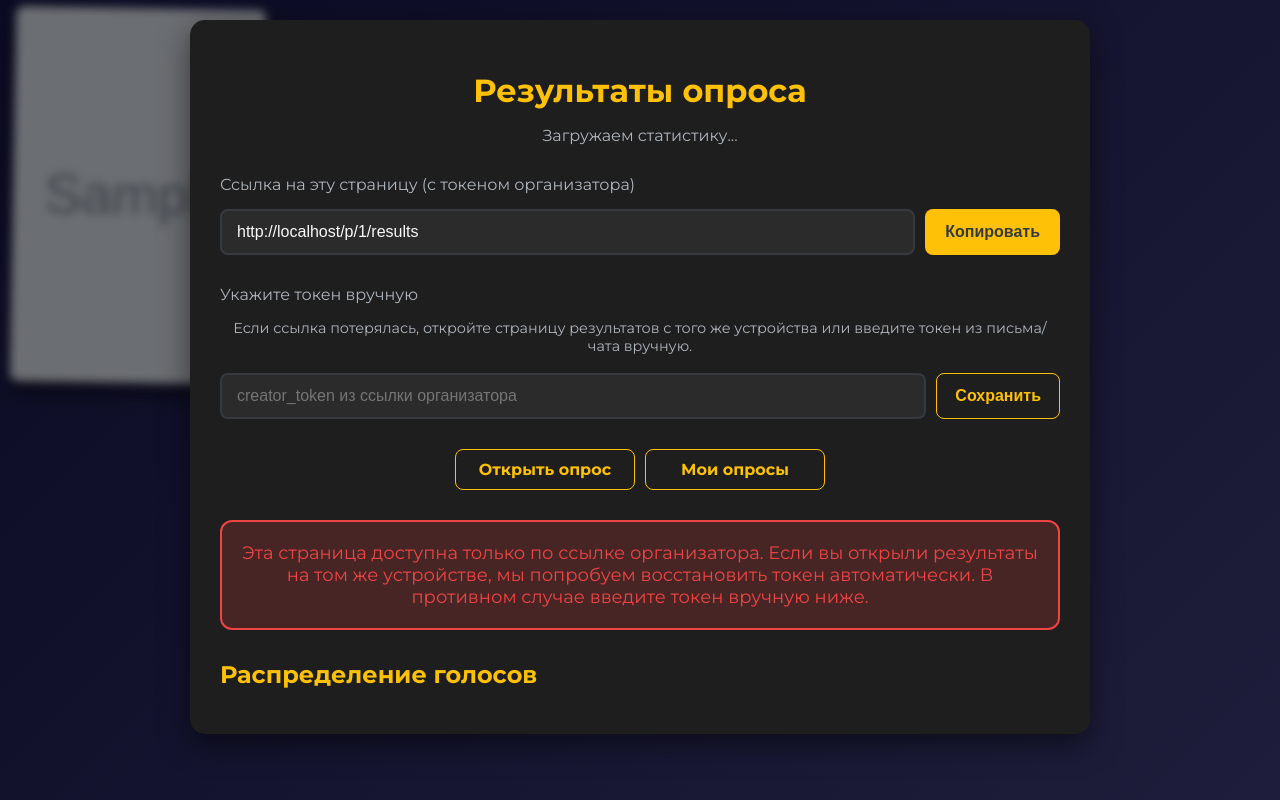
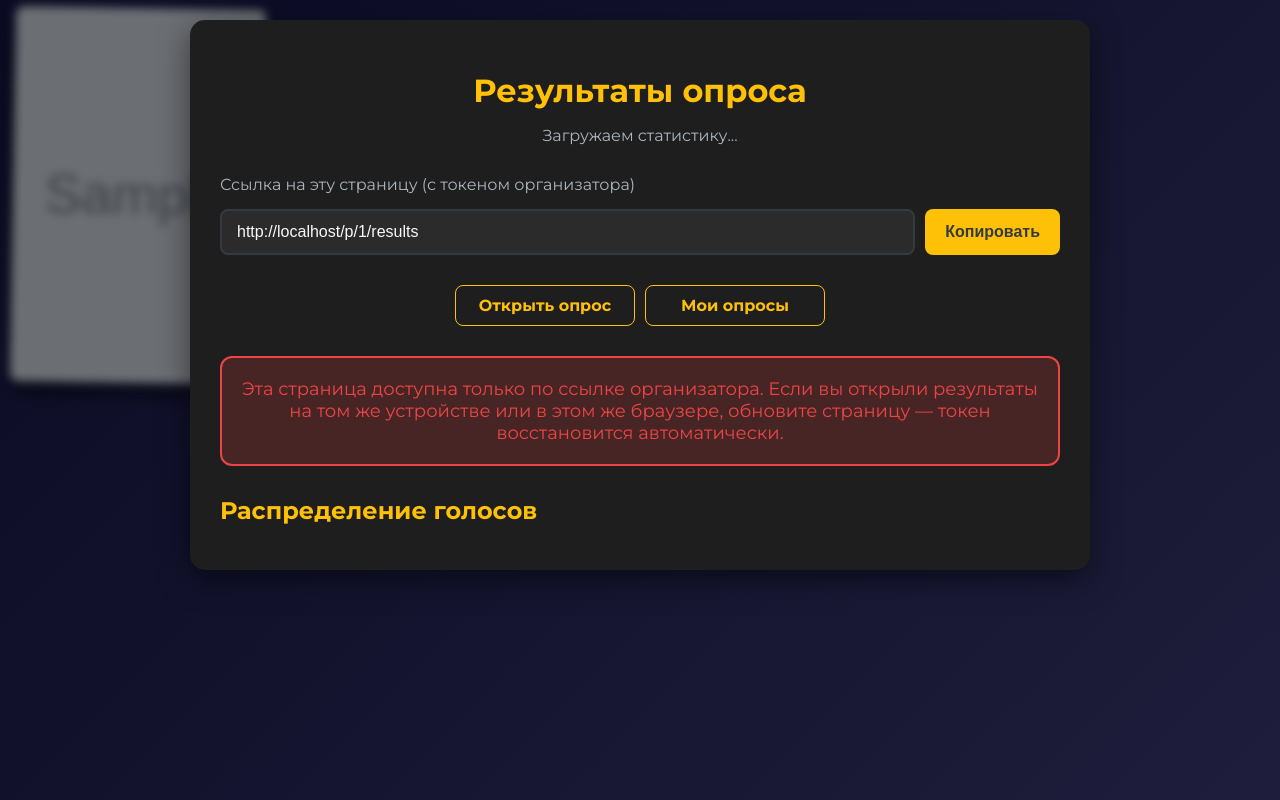
Before and after one commit to BogdanKuklenko/movie-lottery-selfhost, a Flask app: page /p/1/results in a window 1280 px wide. Run offline with Flask 3, Linux system fonts and the light colour scheme; tables that the repository leaves empty hold one stand-in row (values such as "Sample post"); grey boxes marked "Sample" are stand-in pictures.

Commit message:
Remove manual poll token input

```diff
--- a/movie_lottery/static/css/components/_other.css
+++ b/movie_lottery/static/css/components/_other.css
@@ -38,31 +38,6 @@
     min-width: 150px;
 }
 .link-box .copy-btn {
-    flex-shrink: 0;
-}
-
-.token-recovery-box {
-    flex-direction: column;
-}
-
-.token-recovery-hint {
-    margin: 0 0 8px;
-    color: #adb5bd;
-    font-size: 0.9rem;
-}
-
-.token-recovery-actions {
-    display: flex;
-    gap: 10px;
-    width: 100%;
-}
-
-.token-recovery-actions input {
-    flex: 1;
-    min-width: 0;
-}
-
-.token-recovery-actions button {
     flex-shrink: 0;
 }
 
--- a/movie_lottery/static/js/main.js
+++ b/movie_lottery/static/js/main.js
@@ -264,7 +264,7 @@
                 <input type="text" id="poll-share-link" value="${escapeHtml(pollUrl)}" readonly>
                 <button class="copy-btn" data-copy-target="poll-share-link">Копировать</button>
             </div>
-            <p class="poll-info"><strong>Важно:</strong> сохраните ссылку на страницу результатов ниже — она содержит ваш токен организатора. Если ссылка потеряется, токен можно восстановить на этом же устройстве или ввести вручную на странице результатов.</p>
+            <p class="poll-info"><strong>Важно:</strong> сохраните ссылку на страницу результатов ниже — она содержит ваш токен организатора. Если ссылка потеряется, токен можно восстановить на этом же устройстве: мы сохраняем его автоматически и отображаем в разделе «Баллы и участники».</p>
             <div class="link-box">
                 <input type="text" id="poll-results-link" value="${escapeHtml(resultsUrl || '')}" readonly>
                 <button class="copy-btn" data-copy-target="poll-results-link">Копировать</button>
--- a/movie_lottery/static/js/pages/library.js
+++ b/movie_lottery/static/js/pages/library.js
@@ -193,7 +193,7 @@
                 <input type="text" id="poll-share-link" value="${escapeHtml(pollUrl)}" readonly>
                 <button class="copy-btn" data-copy-target="poll-share-link">Копировать</button>
             </div>
-            <p class="poll-info"><strong>Важно:</strong> сохраните ссылку на страницу результатов ниже — она содержит ваш токен организатора. Если ссылка потеряется, токен можно восстановить на этом же устройстве или ввести вручную на странице результатов.</p>
+            <p class="poll-info"><strong>Важно:</strong> сохраните ссылку на страницу результатов ниже — она содержит ваш токен организатора. Если ссылка потеряется, токен можно восстановить на этом же устройстве: мы сохраняем его автоматически и отображаем в разделе «Баллы и участники».</p>
             <div class="link-box">
                 <input type="text" id="poll-results-link" value="${escapeHtml(resultsUrl || '')}" readonly>
                 <button class="copy-btn" data-copy-target="poll-results-link">Копировать</button>
--- a/movie_lottery/static/js/pages/poll_results.js
+++ b/movie_lottery/static/js/pages/poll_results.js
@@ -13,8 +13,6 @@
     const libraryLink = document.getElementById('open-library-link');
     const myPollsButton = document.getElementById('my-polls-btn');
     const myPollsBadge = document.getElementById('my-polls-badge');
-    const tokenRecoveryInput = document.getElementById('poll-token-input');
-    const tokenRecoveryButton = document.getElementById('poll-token-save-btn');
 
     const searchParams = new URLSearchParams(window.location.search);
     const creatorToken = (searchParams.get('creator_token') || '').trim();
@@ -52,35 +50,6 @@
 
     const tokenFromStorage = creatorToken || getStoredCreatorToken(currentPollId);
     await loadResultsWithToken(tokenFromStorage);
-
-    if (tokenRecoveryInput && tokenFromStorage) {
-        tokenRecoveryInput.value = tokenFromStorage;
-    }
-
-    if (tokenRecoveryButton) {
-        tokenRecoveryButton.addEventListener('click', async () => {
-            const manualToken = (tokenRecoveryInput?.value || '').trim();
-            if (!manualToken) {
-                showToast('Введите токен организатора.', 'error');
-                return;
-            }
-
-            const originalLabel = tokenRecoveryButton.textContent;
-            tokenRecoveryButton.disabled = true;
-            tokenRecoveryButton.textContent = 'Сохраняем...';
-
-            try {
-                await loadResultsWithToken(manualToken);
-                showToast('Токен сохранён и применён.', 'success');
-            } catch (error) {
-                console.error('Не удалось применить токен организатора:', error);
-                showToast('Не удалось применить токен. Попробуйте ещё раз.', 'error');
-            } finally {
-                tokenRecoveryButton.disabled = false;
-                tokenRecoveryButton.textContent = originalLabel;
-            }
-        });
-    }
 
     function handleErrorResponse(status, errorMessage) {
         if (status === 403) {
@@ -204,17 +173,13 @@
         const normalizedToken = (token || '').trim();
 
         if (!normalizedToken) {
-            showMessage('Эта страница доступна только по ссылке организатора. Если вы открыли результаты на том же устройстве, мы попробуем восстановить токен автоматически. В противном случае введите токен вручную ниже.', 'error');
+            showMessage('Эта страница доступна только по ссылке организатора. Если вы открыли результаты на том же устройстве или в этом же браузере, обновите страницу — токен восстановится автоматически.', 'error');
             if (libraryLink) {
                 libraryLink.href = '/library';
                 libraryLink.removeAttribute('target');
                 libraryLink.removeAttribute('rel');
             }
             return;
-        }
-
-        if (tokenRecoveryInput) {
-            tokenRecoveryInput.value = normalizedToken;
         }
 
         hideMessage();
--- a/movie_lottery/templates/poll_results.html
+++ b/movie_lottery/templates/poll_results.html
@@ -23,14 +23,6 @@
                 <label for="poll-results-link">Ссылка на эту страницу (с токеном организатора)</label>
                 <input type="text" id="poll-results-link" readonly>
                 <button class="copy-btn" data-copy-target="poll-results-link">Копировать</button>
-            </div>
-            <div class="link-box token-recovery-box" id="poll-token-recovery">
-                <label for="poll-token-input">Укажите токен вручную</label>
-                <p class="poll-info token-recovery-hint">Если ссылка потерялась, откройте страницу результатов с того же устройства или введите токен из письма/чата вручную.</p>
-                <div class="token-recovery-actions">
-                    <input type="text" id="poll-token-input" placeholder="creator_token из ссылки организатора">
-                    <button id="poll-token-save-btn" class="secondary-button">Сохранить</button>
-                </div>
             </div>
             <div class="poll-results-buttons">
                 <a id="open-poll-link" class="secondary-button" href="{{ poll_url }}" target="_blank" rel="noopener">Открыть опрос</a>
```
